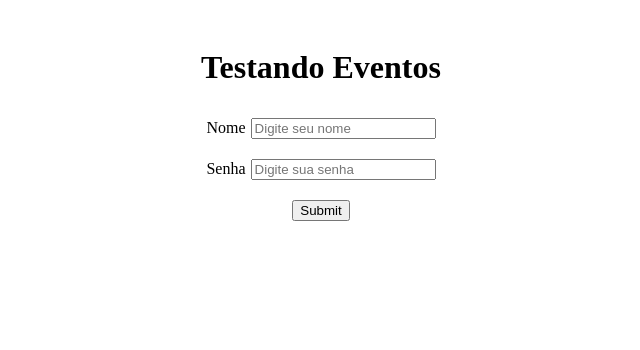
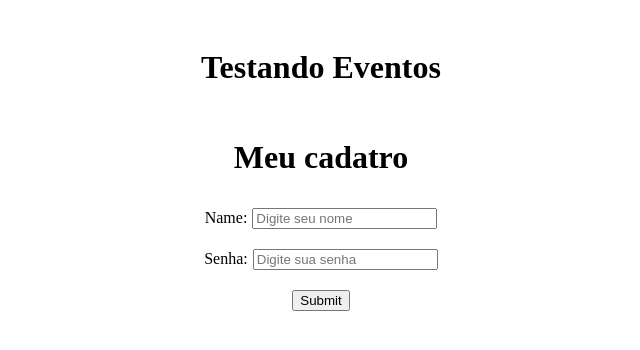
Before and after one commit to RusthenRonald/Projeto-React, a React (Create React App) app in the folder meu-projeto/: page / in a window 1280 px wide. Shown: the top 350 px of the page, without its empty margins (319-959 px from the left). Built offline with nearby package versions, Linux system fonts and the light colour scheme.

Commit message:
importando usestate

```diff
--- a/meu-projeto/src/App.js
+++ b/meu-projeto/src/App.js
@@ -3,12 +3,12 @@ import './App.css';
 import Frase from './components/frase';
 import Evento from './components/Evento';
 import Form from './components/Form';
-import Form2 from './components/Form2';
 function App() {
   return (
     <div className="App">
         <h1>Testando Eventos</h1>
-        <Form2/>
+        <Form/>
+
     </div>
   );
 }
--- a/meu-projeto/src/components/Form.js
+++ b/meu-projeto/src/components/Form.js
@@ -1,4 +1,4 @@
-
+import {useState} from 'react'
 
 function Form(){
     function Enviar(event){
--- a/meu-projeto/src/components/Form2.js
+++ /dev/null
@@ -1,22 +0,0 @@
-function Form2(){
-    function Cadastrar(e){
-        console.log('Cadastrou usuário!')
-        e.preventDefault()
-    }
-    return(
-            <form action="" onSubmit={Cadastrar}>
-                <div>
-                    <label htmlFor='text'>Nome</label>
-                    <input type='text' placeholder='Digite seu nome' id='text'></input>
-                </div>
-                <div>
-                    <label htmlFor='password'>Senha</label>
-                    <input type='password' placeholder='Digite sua senha' id='password'></input>
-                </div>
-                <div>
-                    <input type='submit' ></input>
-                </div>
-            </form>
-
-    )
-} export default Form2
```
